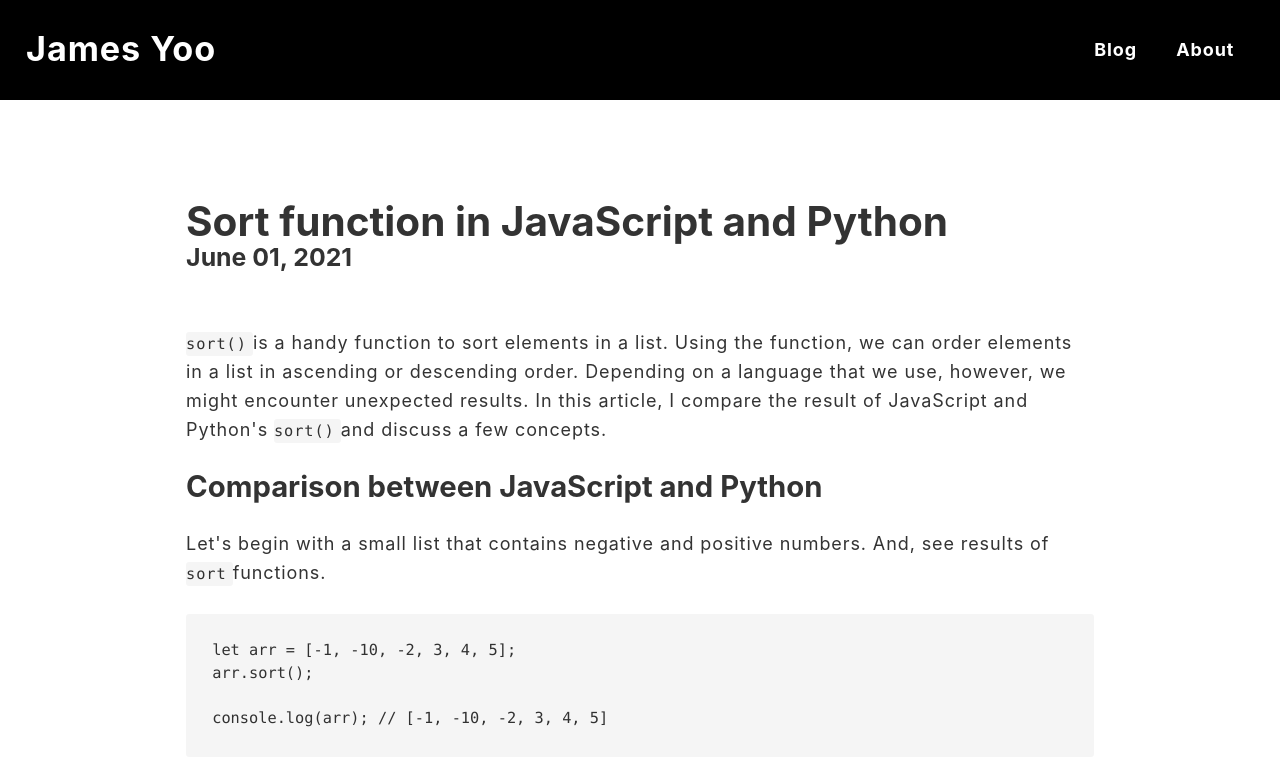
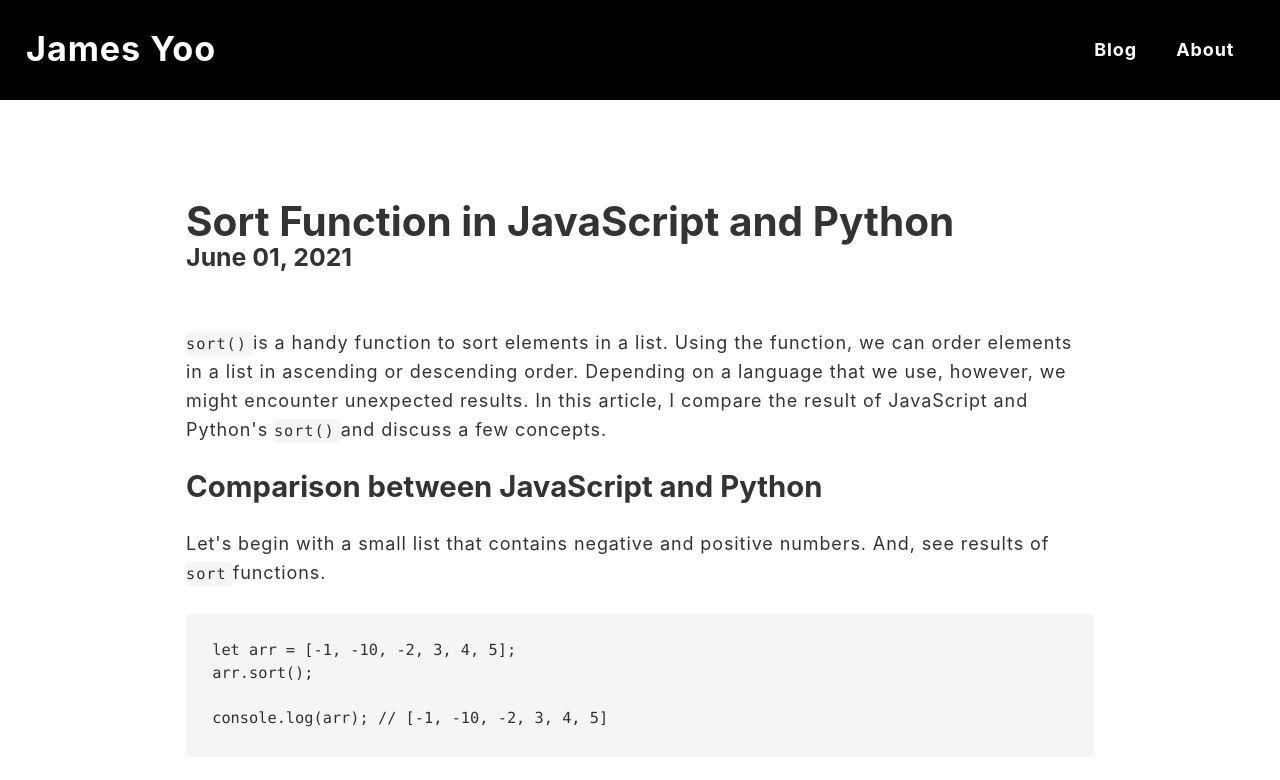
Before and after one commit to jyoo/jyoo.dev, a Gatsby site: page /posts/sort-function-in-javascript-and-python in a window 1280 px wide. Shown: the top 780 px of the page. Built offline with nearby package versions, Linux system fonts and the light colour scheme; Gatsby itself is replaced by a stand-in of ours; some packages are replaced by stand-ins of ours; code samples lack their colours.

Commit message:
Change title

```diff
--- a/src/posts/2021-06-01-sort-function-in-javascript-and-python.md
+++ b/src/posts/2021-06-01-sort-function-in-javascript-and-python.md
@@ -1,5 +1,5 @@
 ---
-title: "Sort function in JavaScript and Python"
+title: "Sort Function in JavaScript and Python"
 date: "2021-06-01"
 slug: "/posts/sort-function-in-javascript-and-python"
 author: "James"
```
